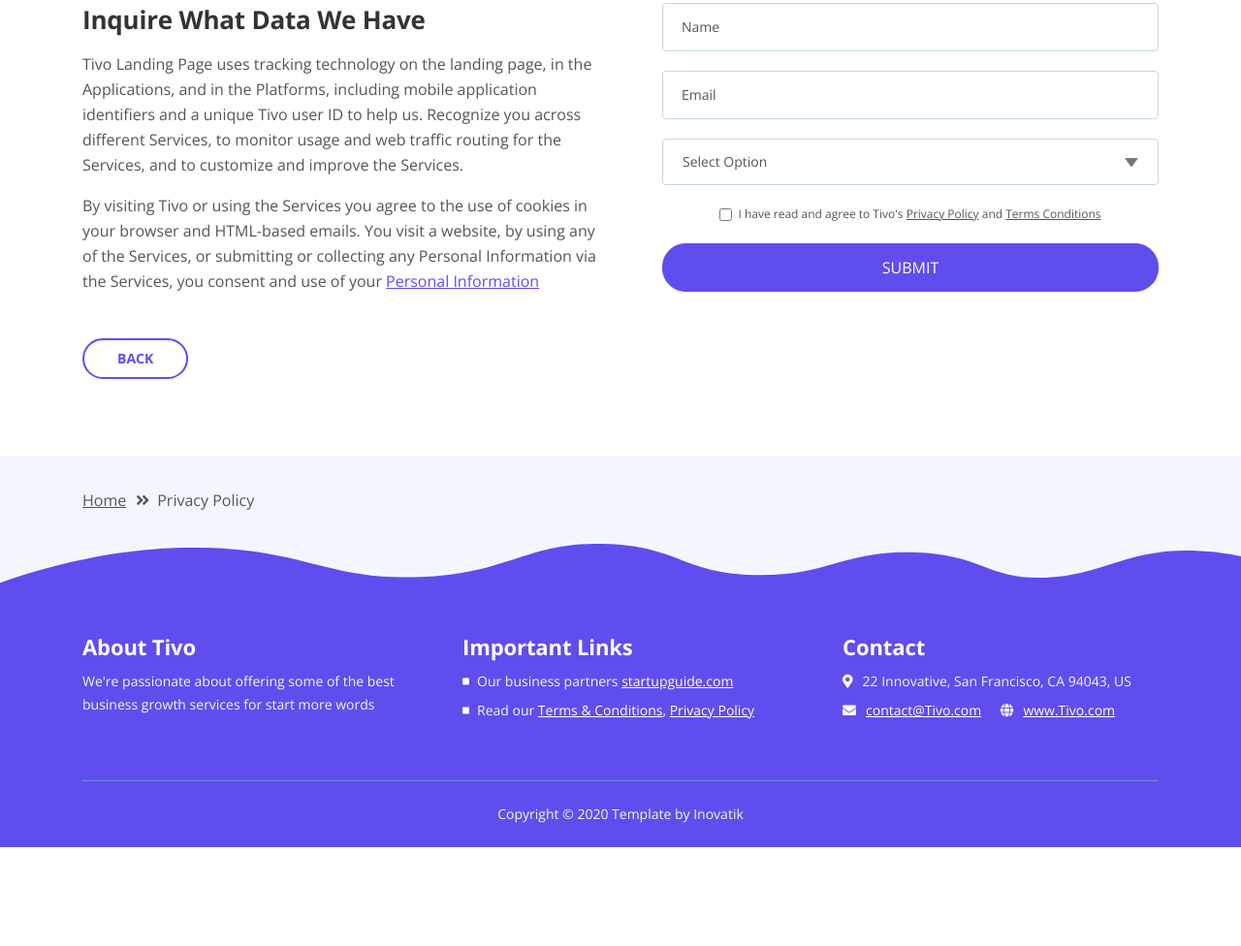
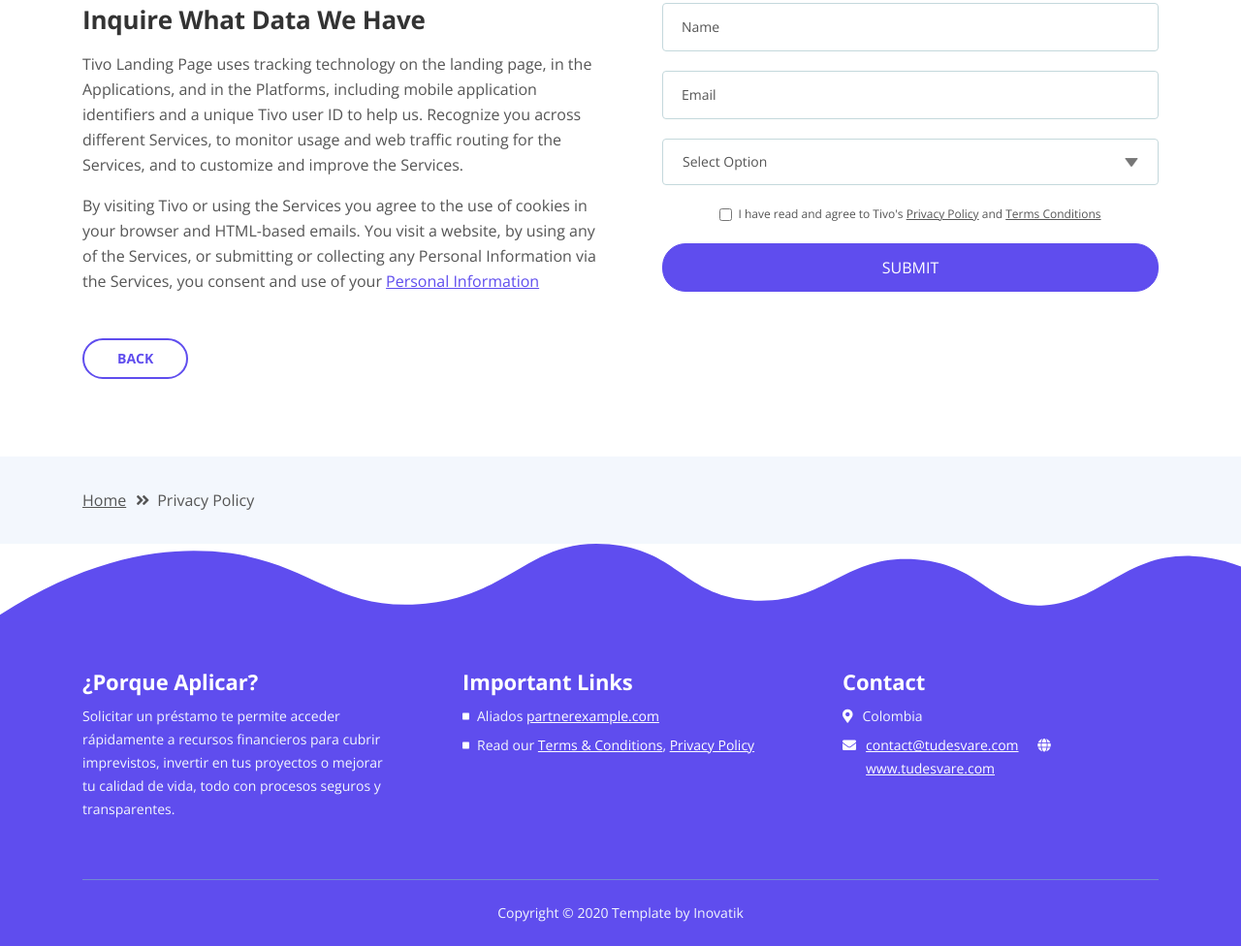
Before and after one commit to dev7code/Tu-Desvare, a plain HTML site: page privacy-policy.html in a window 1280 px wide. Shown: the part 2235-3211 px from the top of the page at 97% size. Before the commit the page ends 3109 px from the top, so only its background shows below. Drawn offline with nearby package versions, Linux system fonts and the light colour scheme.

Commit message:
changes footer

```diff
--- a/privacy-policy.html
+++ b/privacy-policy.html
@@ -5,8 +5,8 @@
     <meta name="viewport" content="width=device-width, initial-scale=1, shrink-to-fit=no">
 
     <!-- SEO Meta Tags -->
-    <meta name="description" content="Tivo is a HTML landing page template built with Bootstrap to help you crate engaging presentations for SaaS apps and convert visitors into users.">
-    <meta name="author" content="Inovatik">
+    <meta name="description" content="">
+    <meta name="author" content="">
 
     <!-- OG Meta Tags to improve the way the post looks when you share the page on LinkedIn, Facebook, Google+ -->
 	<meta property="og:site_name" content="" /> <!-- website name -->
@@ -288,51 +288,100 @@
     <!-- end of breadcrumbs -->
 
 
+
     <!-- Footer -->
-    <svg class="ex-footer-frame" data-name="Layer 2" xmlns="http://www.w3.org/2000/svg" preserveAspectRatio="none" viewBox="0 0 1920 79"><defs><style>.cls-2{fill:#5f4def;}</style></defs><title>footer-frame</title><path class="cls-2" d="M0,72.427C143,12.138,255.5,4.577,328.644,7.943c147.721,6.8,183.881,60.242,320.83,53.737,143-6.793,167.826-68.128,293-60.9,109.095,6.3,115.68,54.364,225.251,57.319,113.58,3.064,138.8-47.711,251.189-41.8,104.012,5.474,109.713,50.4,197.369,46.572,89.549-3.91,124.375-52.563,227.622-50.155A338.646,338.646,0,0,1,1920,23.467V79.75H0V72.427Z" transform="translate(0 -0.188)"/></svg>
+    <svg
+      class="footer-frame"
+      data-name="Layer 2"
+      xmlns="http://www.w3.org/2000/svg"
+      preserveAspectRatio="none"
+      viewBox="0 0 1920 79"
+    >
+      <defs>
+        <style>
+          .cls-2 {
+            fill: #5f4def;
+          }
+        </style>
+      </defs>
+      <title>footer-frame</title>
+      <path
+        class="cls-2"
+        d="M0,72.427C143,12.138,255.5,4.577,328.644,7.943c147.721,6.8,183.881,60.242,320.83,53.737,143-6.793,167.826-68.128,293-60.9,109.095,6.3,115.68,54.364,225.251,57.319,113.58,3.064,138.8-47.711,251.189-41.8,104.012,5.474,109.713,50.4,197.369,46.572,89.549-3.91,124.375-52.563,227.622-50.155A338.646,338.646,0,0,1,1920,23.467V79.75H0V72.427Z"
+        transform="translate(0 -0.188)"
+      />
+    </svg>
     <div class="footer">
       <div class="container">
         <div class="row">
           <div class="col-md-4">
             <div class="footer-col first">
-                        <h4>About Tivo</h4>
-                        <p class="p-small">We're passionate about offering some of the best business growth services for start more words</p>
+              <h4>¿Porque Aplicar?</h4>
+              <p class="p-small">
+                Solicitar un préstamo te permite acceder rápidamente a recursos
+                financieros para cubrir imprevistos, invertir en tus proyectos o
+                mejorar tu calidad de vida, todo con procesos seguros y
+                transparentes.
+              </p>
             </div>
-                </div> <!-- end of col -->
+          </div>
+          <!-- end of col -->
           <div class="col-md-4">
             <div class="footer-col middle">
               <h4>Important Links</h4>
               <ul class="list-unstyled li-space-lg p-small">
                 <li class="media">
                   <i class="fas fa-square"></i>
-                                <div class="media-body">Our business partners <a class="white" href="#your-link">startupguide.com</a></div>
+                  <div class="media-body">
+                    Aliados
+                    <a class="white" href="#your-link">partnerexample.com</a>
+                  </div>
                 </li>
                 <li class="media">
                   <i class="fas fa-square"></i>
-                                <div class="media-body">Read our <a class="white" href="terms-conditions.html">Terms & Conditions</a>, <a class="white" href="privacy-policy.html">Privacy Policy</a></div>
+                  <div class="media-body">
+                    Read our
+                    <a class="white" href="terms-conditions.html"
+                      >Terms & Conditions</a
+                    >,
+                    <a class="white" href="privacy-policy.html"
+                      >Privacy Policy</a
+                    >
+                  </div>
                 </li>
               </ul>
             </div>
-                </div> <!-- end of col -->
+          </div>
+          <!-- end of col -->
           <div class="col-md-4">
             <div class="footer-col last">
               <h4>Contact</h4>
               <ul class="list-unstyled li-space-lg p-small">
                 <li class="media">
                   <i class="fas fa-map-marker-alt"></i>
-                                <div class="media-body">22 Innovative, San Francisco, CA 94043, US</div>
+                  <div class="media-body">Colombia</div>
                 </li>
                 <li class="media">
                   <i class="fas fa-envelope"></i>
-                                <div class="media-body"><a class="white" href="mailto:contact@Tivo.com">contact@Tivo.com</a> <i class="fas fa-globe"></i><a class="white" href="#your-link">www.Tivo.com</a></div>
+                  <div class="media-body">
+                    <a class="white" href="mailto:contact@tivo.com"
+                      >contact@tudesvare.com</a
+                    >
+                    <i class="fas fa-globe"></i
+                    ><a class="white" href="#your-link">www.tudesvare.com</a>
+                  </div>
                 </li>
               </ul>
             </div>
-                </div> <!-- end of col -->
-            </div> <!-- end of row -->
-        </div> <!-- end of container -->
-    </div> <!-- end of footer -->
+          </div>
+          <!-- end of col -->
+        </div>
+        <!-- end of row -->
+      </div>
+      <!-- end of container -->
+    </div>
     <!-- end of footer -->
+
 
 
     <!-- Copyright -->
```
Also changed, not shown: terms-conditions.html (+63 -15 lines). Lines whose indentation alone changed are shown as unchanged.
